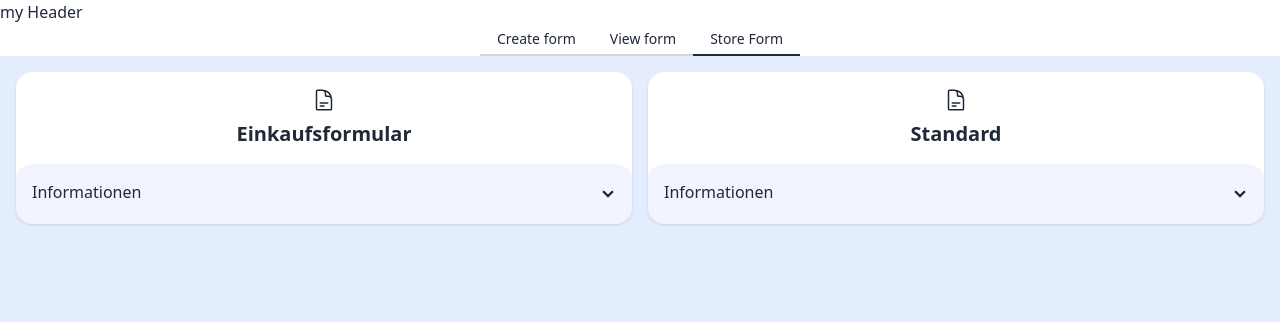
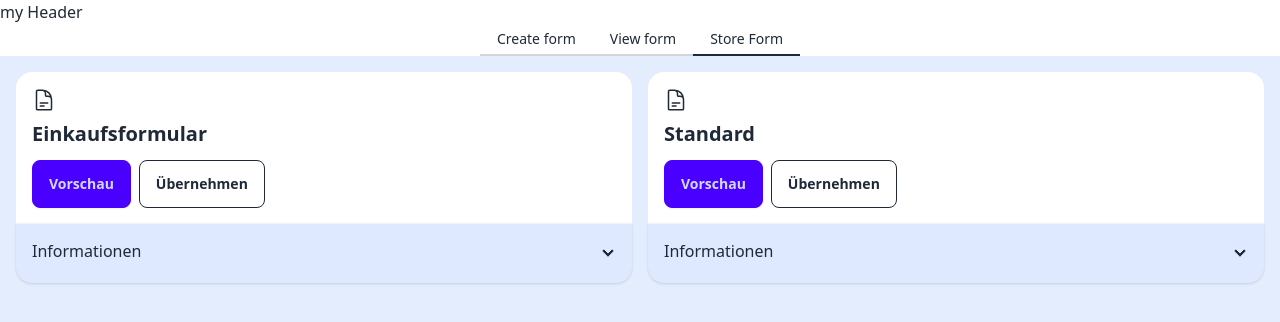
Before and after one commit to dgschel/EasySurvey, an Angular app: page /store in a window 1280 px wide. Shown: the top 322 px of the page. Built offline with nearby package versions, Linux system fonts and the light colour scheme.

Commit message:
update design WIP

```diff
--- a/src/app/store-form/store-form.component.html
+++ b/src/app/store-form/store-form.component.html
@@ -1,15 +1,24 @@
-<div class="grid grid-cols-2 auto-cols-fr auto-ro gap-4">
+<div class="grid grid-cols-2 auto-cols-fr gap-4">
   @for (template of templateModelCounts | keyvalue; track $index) {
-  <div class="card compact bg-base-100 shadow">
-    <div class="card-body items-center">
-      <svg xmlns="http://www.w3.org/2000/svg" fill="none" viewBox="0 0 24 24" stroke-width="1.5" stroke="currentColor"
-        class="size-6">
+  <div class="join join-vertical">
+    <div class="join-item">
+      <div class="card card-compact bg-base-100 rounded-b-none">
+        <div class="card-body">
+          <svg xmlns="http://www.w3.org/2000/svg" fill="none" viewBox="0 0 24 24" stroke-width="1.5"
+            stroke="currentColor" class="size-6">
             <path stroke-linecap="round" stroke-linejoin="round"
               d="M19.5 14.25v-2.625a3.375 3.375 0 0 0-3.375-3.375h-1.5A1.125 1.125 0 0 1 13.5 7.125v-1.5a3.375 3.375 0 0 0-3.375-3.375H8.25m0 12.75h7.5m-7.5 3H12M10.5 2.25H5.625c-.621 0-1.125.504-1.125 1.125v17.25c0 .621.504 1.125 1.125 1.125h12.75c.621 0 1.125-.504 1.125-1.125V11.25a9 9 0 0 0-9-9Z" />
           </svg>
           <h3 class="card-title">{{ template.key }}</h3>
+          <div class="card-actions">
+            <button class="btn btn-primary">Vorschau</button>
+            <button class="btn btn-outline btn-neutral">Übernehmen</button>
           </div>
-    <div tabindex="0" class="collapse collapse-arrow bg-primary-content bg-opacity-30">
+        </div>
+      </div>
+    </div>
+    <div class="join-item">
+      <div tabindex="0" class="collapse collapse-arrow rounded-t-none bg-primary-content bg-opacity-30 shadow">
         <div class="collapse-title font-medium">Informationen</div>
         <div class="collapse-content">
           <div>
@@ -27,5 +36,6 @@
         </div>
       </div>
     </div>
+  </div>
   }
 </div>
```
Lines whose indentation alone changed are shown as unchanged.
